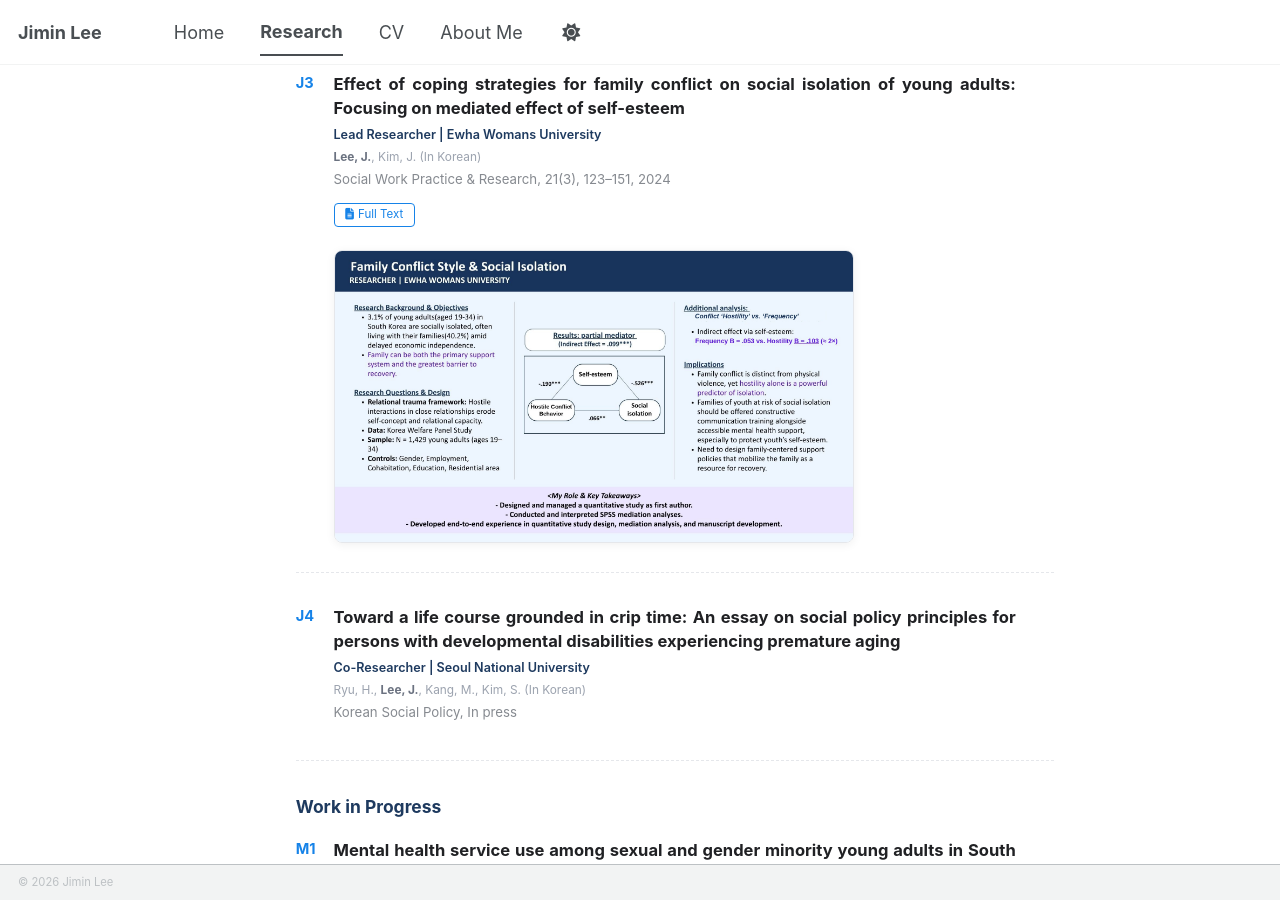
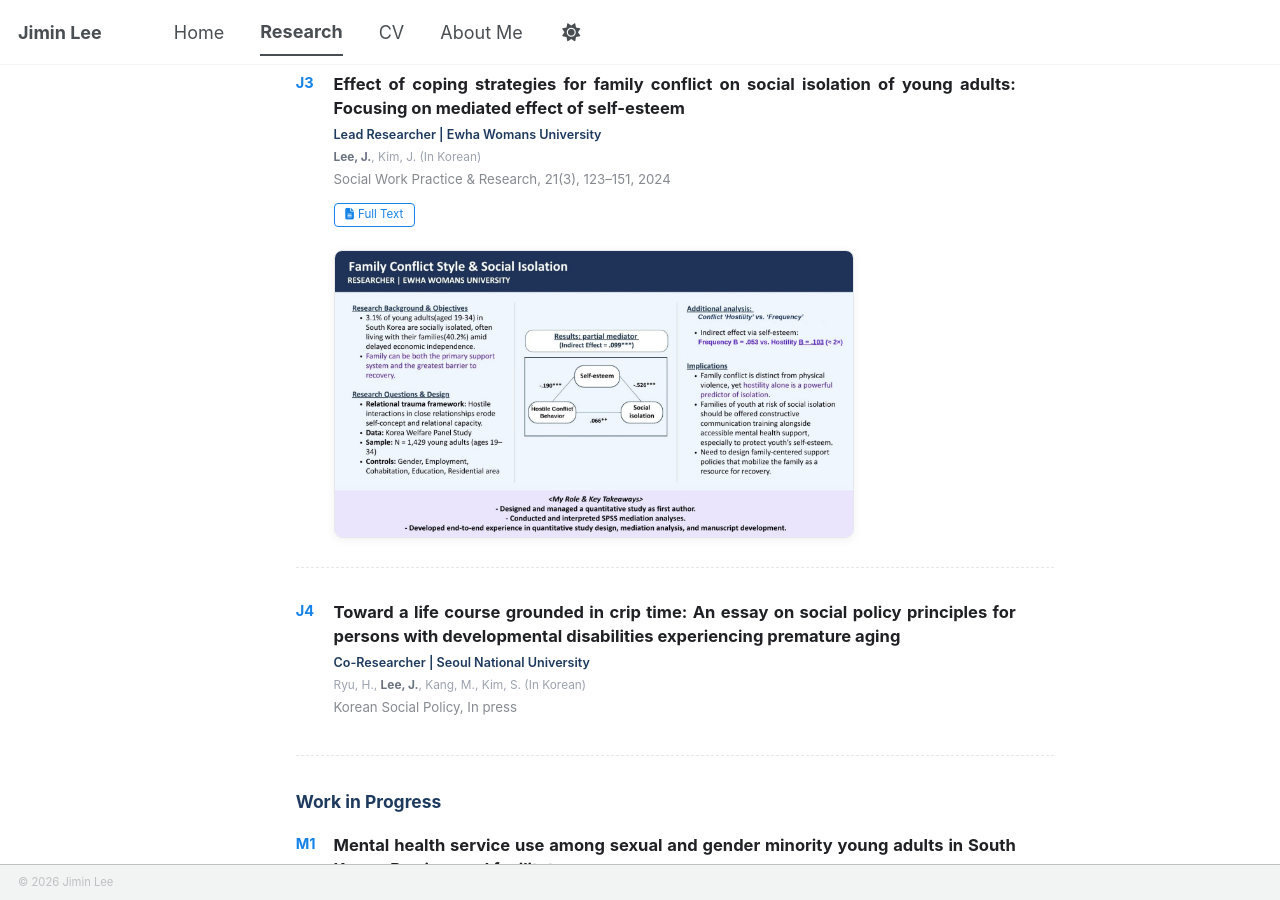
Before and after one commit to jiminlee-research/jiminlee-research.github.io, a Jekyll site: the page built from _pages/publications.html, in a window 1280 px wide and 900 px high, scrolled down 1855 px. Built offline with Jekyll 4.4.1, drawn with Linux system fonts in a browser that asks for light colours; a style sheet for code colours, icons or effects is not loaded.

Commit message:
Update family conflict and social isolation study image
Co-Authored-By: Claude Opus 5.5 <noreply@anthropic.com>
Claude-Session: https://claude.ai/code/session_01PcjxNh4uDfJYhgiEt9WPHV

```diff
--- a/_data/publications.yml
+++ b/_data/publications.yml
@@ -32,7 +32,7 @@
 - type: journal
   title: "Effect of coping strategies for family conflict on social isolation of young adults: Focusing on mediated effect of self-esteem"
   role: "Lead Researcher | Ewha Womans University"
-  image: /images/pubs/family-conflict-isolation-v2.jpg
+  image: /images/pubs/family-conflict-isolation-v3.jpg
   authors: ["Lee, J.", "Kim, J."]
   venue: "Social Work Practice & Research, 21(3), 123–151"
   short: "SWPR"
```
Also changed, not shown: images/pubs/family-conflict-isolation-v2.jpg (deleted), images/pubs/family-conflict-isolation-v3.jpg (added).
